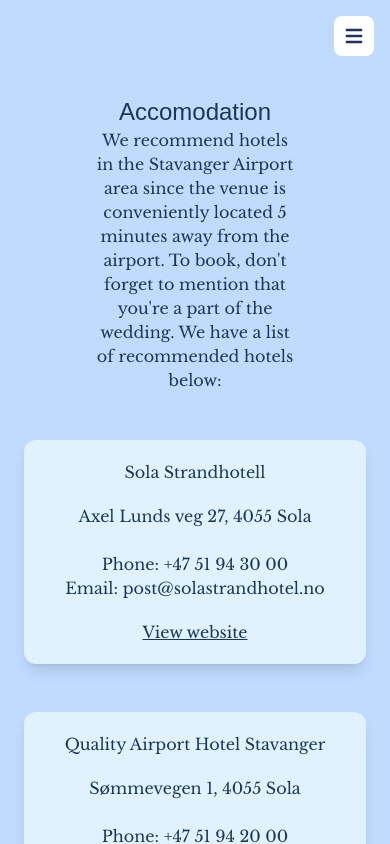
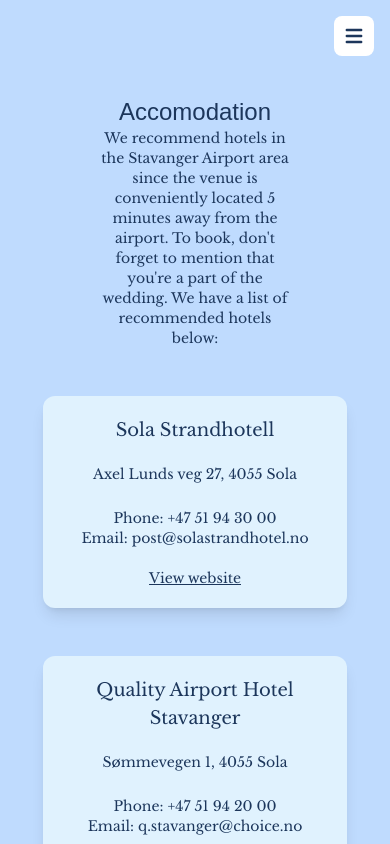
Before and after one commit to margaritawang/kiwi-peach-wedding, a Next.js app: page /accomodation in a window 390 px wide. Shown: the top 844 px of the page. Built offline with nearby package versions, Linux system fonts and the light colour scheme; a web font is replaced by a local one.

Commit message:
reduce bodytext fontsize mobile

```diff
--- a/app/accomodation/page.tsx
+++ b/app/accomodation/page.tsx
@@ -1,13 +1,15 @@
 import { getGlobalData } from "@/util/getGlobalData";
 import { Subheading } from "@/components/Subheading";
 import { Title } from "@/components/Title";
+import { BodyText } from "@/components/BodyText";
+
 const accomodation = getGlobalData().accomodation;
 
 export default function Hotel() {
   return (
     <main className="flex min-h-screen flex-col items-center p-24">
       <Subheading>Accomodation</Subheading>
-      <p className="max-w-3xl">{accomodation.description}</p>
+      <BodyText className="max-w-3xl">{accomodation.description}</BodyText>
       <div className="grid lg:grid-cols-2 gap-12 my-12">
         {accomodation.recommendedHotels.map((h, idx) => (
           <div
@@ -17,10 +19,10 @@
             <div className="mb-5">
               <Title>{h.name}</Title>
             </div>
-            <p className="mb-6">{h.address}</p>
-            <p>Phone: {h.phone}</p>
-            <p className="mb-5">Email: {h.email}</p>
-            <p>
+            <BodyText className="mb-6">{h.address}</BodyText>
+            <BodyText>Phone: {h.phone}</BodyText>
+            <BodyText className="mb-5">Email: {h.email}</BodyText>
+            <BodyText>
               <a
                 href={h.website}
                 target="_blank"
@@ -28,7 +30,7 @@
               >
                 View website
               </a>
-            </p>
+            </BodyText>
           </div>
         ))}
       </div>
--- a/app/faq/page.tsx
+++ b/app/faq/page.tsx
@@ -1,6 +1,7 @@
 import { Subheading } from "@/components/Subheading";
 import { Title } from "@/components/Title";
 import { getGlobalData } from "@/util/getGlobalData";
+import { BodyText } from "@/components/BodyText";
 
 const faq = getGlobalData().faq;
 
@@ -14,7 +15,7 @@
           key={`q-${index}`}
         >
           <Title>{question.q}</Title>
-          <p className="my-8">{question.a}</p>
+          <BodyText className="my-8">{question.a}</BodyText>
         </div>
       ))}
     </main>
--- a/app/page.tsx
+++ b/app/page.tsx
@@ -4,6 +4,7 @@
 import { CountdownTimer } from "@/components/CountdownTimer";
 import { Button } from "@/components/Button";
 import Link from "next/link";
+import { BodyText } from "@/components/BodyText";
 
 export default function Home() {
   return (
@@ -48,13 +49,13 @@
       </div>
       <div className="flex flex-col items-center py-20">
         <Heading>Margarita Amy Wang</Heading>
-        <p className="my-8">&</p>
+        <BodyText className="my-8">&</BodyText>
         <Heading>Mats Lunde</Heading>
       </div>
       <div className="flex flex-col items-center py-8">
         <Subheading>AUGUST 20, 2024</Subheading>
-        <p className="mt-8 mb-4">Solastranden Gård</p>
-        <p className="mb-12">Stavanger, Norway</p>
+        <BodyText className="mt-8 mb-4">Solastranden Gård</BodyText>
+        <BodyText className="mb-12">Stavanger, Norway</BodyText>
         <CountdownTimer targetDate="2024-08-20T15:00:00" />
         <div className="mt-16">
           <Button>
@@ -66,10 +67,10 @@
       </div>
       <div className="flex flex-col items-center py-8">
         <Subheading>We&apos;re getting married!</Subheading>
-        <p className="mt-8">
+        <BodyText className="mt-8">
           We can&apos;t wait to share our special day with you. Celebrate with
           us this summer.
-        </p>
+        </BodyText>
       </div>
     </main>
   );
--- a/app/rsvp/page.tsx
+++ b/app/rsvp/page.tsx
@@ -1,6 +1,7 @@
 import { Subheading } from "@/components/Subheading";
 import { Button } from "@/components/Button";
 import { Title } from "@/components/Title";
+import { BodyText } from "@/components/BodyText";
 
 export default function Rsvp() {
   return (
@@ -9,9 +10,9 @@
       <div className="divide-y divide-current bg-sky-100 p-12 rounded-xl shadow-lg">
         <div className="flex flex-col justify-center items-center mb-10">
           <Title>Margarita & Mats</Title>
-          <p className="mt-12 mb-2">Solastranden Gård</p>
-          <p className="mb-6">Stavanger, Norway</p>
-          <p>August 20, 2024</p>
+          <BodyText className="mt-12 mb-2">Solastranden Gård</BodyText>
+          <BodyText className="mb-6">Stavanger, Norway</BodyText>
+          <BodyText>August 20, 2024</BodyText>
         </div>
         <div className="flex flex-col justify-center items-center pt-10">
           <Button>
@@ -23,11 +24,11 @@
               RSVP Link
             </a>
           </Button>
-          <p className="mt-10">
+          <BodyText className="mt-10">
             RSVP to our celebration by April 20, 2024, through this magic
             button. We&apos;re eager to know if you can join us for this joyous
             occasion. Looking forward to celebrating with you!
-          </p>
+          </BodyText>
         </div>
       </div>
     </main>
--- a/app/schedule/page.tsx
+++ b/app/schedule/page.tsx
@@ -1,5 +1,6 @@
 import { Subheading } from "@/components/Subheading";
 import { getGlobalData } from "@/util/getGlobalData";
+import { BodyText } from "@/components/BodyText";
 
 const schedule = getGlobalData().schedule;
 
@@ -8,7 +9,7 @@
     <main className="flex min-h-screen flex-col items-center justify-between p-24">
       <Subheading>Schedule</Subheading>
       <div className="flex flex-col items-center mb-20">
-        <p>Details coming soon!</p>
+        <BodyText>Details coming soon!</BodyText>
       </div>
       {/* {schedule.map((day) => (
         <div className="flex flex-col items-center mb-20" key={day.date}>
--- a/app/travel/page.tsx
+++ b/app/travel/page.tsx
@@ -3,6 +3,7 @@
 import { Subheading } from "@/components/Subheading";
 import { getGlobalData } from "@/util/getGlobalData";
 import Image from "next/image";
+import { BodyText } from "@/components/BodyText";
 
 const travel = getGlobalData().travel;
 
@@ -11,21 +12,21 @@
     <main className="flex min-h-screen flex-col items-center justify-between p-24">
       <Subheading>Travel</Subheading>
       <Image src={travel.hotelImg} alt="hotel" width={800} height={500} />
-      <p className="max-w-3xl my-16">{travel.description}</p>
+      <BodyText className="max-w-3xl my-16">{travel.description}</BodyText>
       {travel.addresses.map((ad) => (
         <div
           className="flex flex-row justify-center my-16 items-center"
           key={ad.category}
         >
           <div className="flex flex-1 flex-col items-center border-r border-current">
-            <p className="mb-4">{ad.category}</p>
+            <BodyText className="mb-4">{ad.category}</BodyText>
             <Title>{ad.name}</Title>
           </div>
           <div className="flex flex-1 flex-col items-center p-4">
-            <p className="mb-4">{ad.address}</p>
+            <BodyText className="mb-4">{ad.address}</BodyText>
             <Button>
               <a className="text-white" target="_blank" href={ad.link}>
-                View
+                <BodyText>View</BodyText>
               </a>
             </Button>
           </div>
--- /dev/null
+++ b/components/BodyText.tsx
@@ -0,0 +1,9 @@
+export const BodyText = ({
+  children,
+  className = "",
+}: {
+  children: React.ReactNode;
+  className?: string;
+}) => {
+  return <p className={`text-sm lg:text-base ${className}`}>{children}</p>;
+};
--- a/components/CountdownTimer.tsx
+++ b/components/CountdownTimer.tsx
@@ -1,6 +1,7 @@
 "use client";
 
 import { useCountdown } from "@/hooks/useCountdown";
+import { BodyText } from "@/components/BodyText";
 
 export const CountdownTimer = ({
   targetDate,
@@ -15,9 +16,9 @@
     return `Time is up!`;
   } else {
     return (
-      <p className={className}>
+      <BodyText className={className}>
         {days} days {hours} hours {minutes} minutes {seconds} seconds
-      </p>
+      </BodyText>
     );
   }
 };
--- a/components/Footer.tsx
+++ b/components/Footer.tsx
@@ -1,11 +1,12 @@
 import Image from "next/image";
+import { BodyText } from "@/components/BodyText";
 
 export const Footer = () => {
   return (
     <div className="flex flex-col justify-center items-center mb-10">
       <Image src="/footer.png" alt="footer" width={500} height={362} />
 
-      <p className="my-8">Kiwi + Peach 2024 🥝 🍑</p>
+      <BodyText className="my-8">Kiwi + Peach 2024 🥝 🍑</BodyText>
     </div>
   );
 };
--- a/components/Navbar.tsx
+++ b/components/Navbar.tsx
@@ -3,6 +3,7 @@
 import Link from "next/link";
 import { useState } from "react";
 import { getGlobalData } from "@/util/getGlobalData";
+import { BodyText } from "@/components/BodyText";
 
 const navLinks = getGlobalData().navLinks;
 
@@ -46,7 +47,7 @@
               key={l.display}
             >
               <Link href={l.url} onClick={() => setShowMenu(false)}>
-                {l.display}
+                <BodyText>{l.display}</BodyText>
               </Link>
             </div>
           ))}
--- a/components/Title.tsx
+++ b/components/Title.tsx
@@ -5,5 +5,5 @@
   children: React.ReactNode;
   className?: string;
 }) => {
-  return <h3 className={`text-base lg:text-xl ${className}`}>{children}</h3>;
+  return <h3 className={`text-lg lg:text-xl ${className}`}>{children}</h3>;
 };
```
